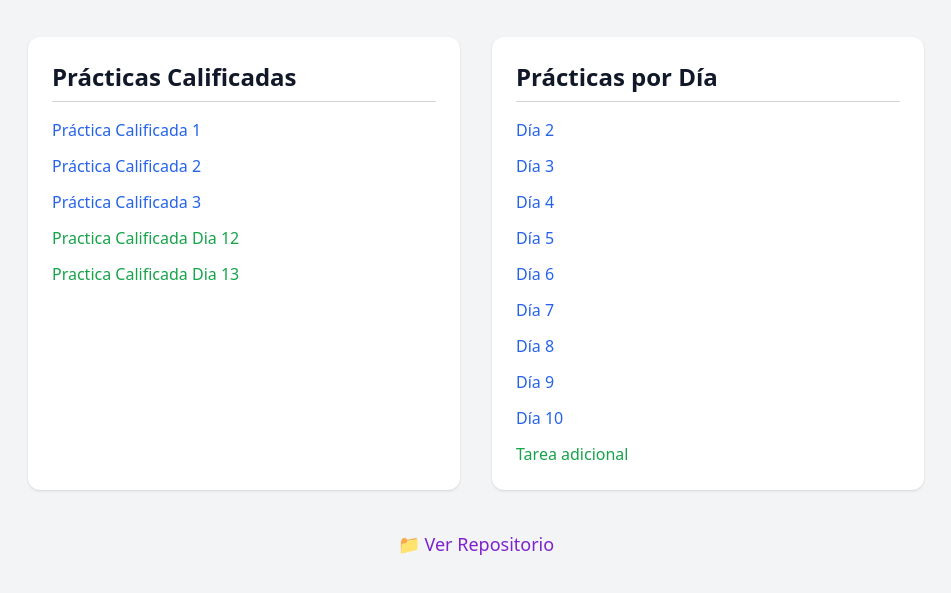
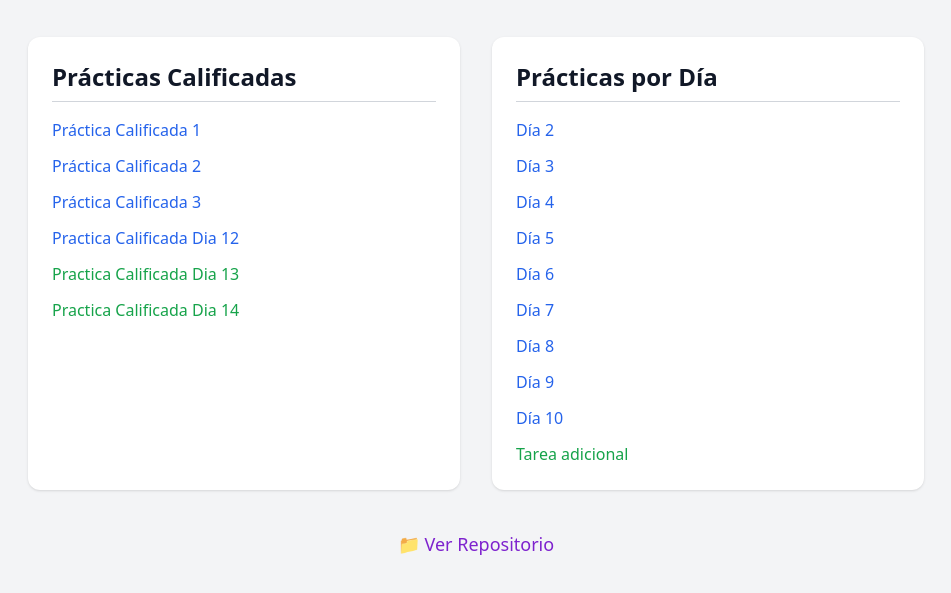
Before and after one commit to Marck1303/FUNVAL-G3, a website: page index.html in a window 1280 px wide. Shown: the part 115-708 px from the top of the page, without its empty margins (164-1115 px from the left). Drawn offline with nearby package versions, Linux system fonts and the light colour scheme.

Commit message:
Ejercicio14-1

```diff
--- a/index.html
+++ b/index.html
@@ -20,8 +20,9 @@
         <li><a href="./Practica 1/index.html" class="text-blue-600 hover:underline dark:text-blue-400">Práctica Calificada 1</a></li>
         <li><a href="./Practica 2/index.html" class="text-blue-600 hover:underline dark:text-blue-400">Práctica Calificada 2</a></li>
         <li><a href="./Practica 3/index.html" class="text-blue-600 hover:underline dark:text-blue-400">Práctica Calificada 3</a></li>
-        <li><a href="./Dia-12_Practica/index.html" class="text-green-600 hover:underline dark:text-green-400">Practica Calificada Dia 12</a></li>
+        <li><a href="./Dia-12_Practica/index.html" class="text-blue-600 hover:underline dark:text-blue-400">Practica Calificada Dia 12</a></li>
         <li><a href="./Dia-13_Practica/index.html" class="text-green-600 hover:underline dark:text-green-400">Practica Calificada Dia 13</a></li>
+        <li><a href="./Dia-14_Practica/index.html" class="text-green-600 hover:underline dark:text-green-400">Practica Calificada Dia 14</a></li>
 
       </ul>
     </section>
```
